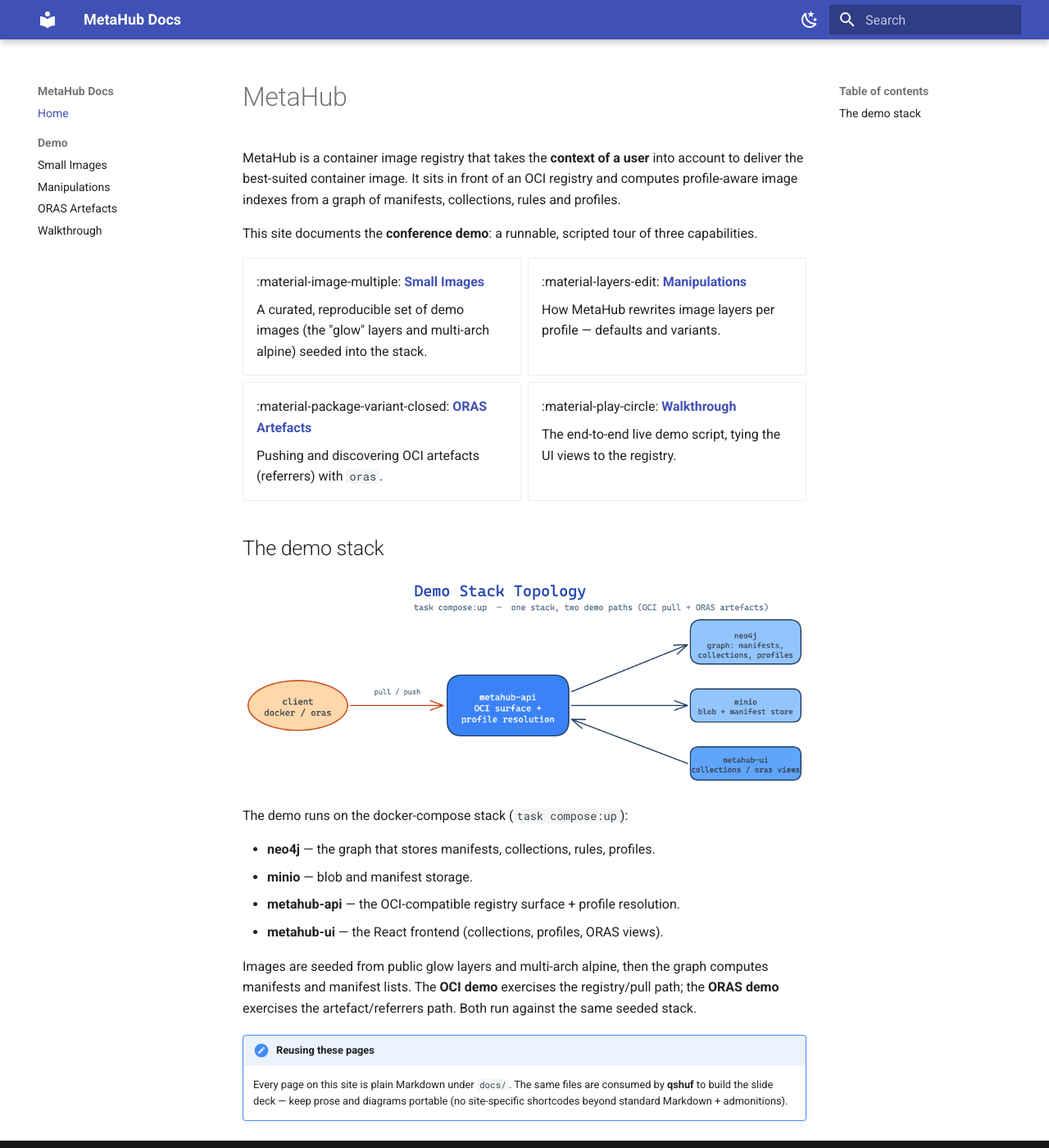
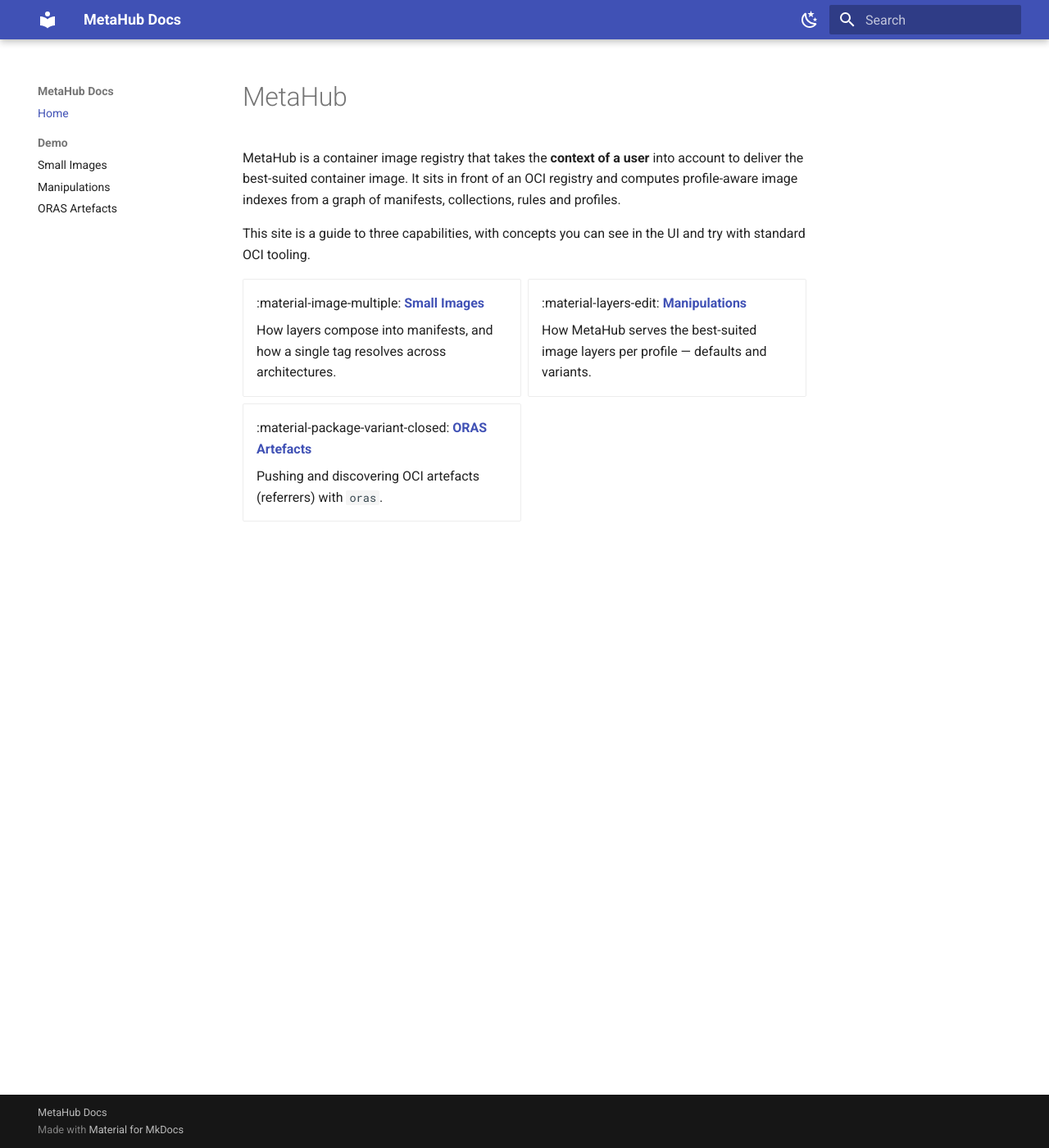
Before and after one commit to MetaHub-Registry/metahub-docs, an MkDocs documentation site: the page built from docs/index.md, in a window 1280 px wide and 1400 px high. Shown: the whole window at 82% size. Built offline with MkDocs 1.6.1 and Material for MkDocs 9.7.7, drawn with Linux system fonts in a browser that asks for light colours.

Commit message:
docs: make site user-facing + add versioned footer
- Remove the walkthrough page and demo-stack topology diagram (exposed
  internal stack/setup: compose tasks, neo4j/minio, metahub-admin)
- Reduce small-images, manipulations, oras-artefacts to user-facing
  concepts and standard OCI tooling (no internal seeding/parse commands)
- Add version.sh (same git-tag logic as the pipelines: exact tag, else
  main:<sha>) and surface it in the footer via mkdocs copyright/extra
- mkdocs-build.sh wires the version into local serve/check; Dockerfile
  bakes it via DOCS_VERSION build-arg

```diff
--- a/docs/index.md
+++ b/docs/index.md
@@ -5,47 +5,23 @@ into account to deliver the best-suited container image. It sits in front of an
 OCI registry and computes profile-aware image indexes from a graph of
 manifests, collections, rules and profiles.
 
-This site documents the **conference demo**: a runnable, scripted tour of three
-capabilities.
+This site is a guide to three capabilities, with concepts you can see in the
+UI and try with standard OCI tooling.
 
 <div class="grid cards" markdown>
 
 -   :material-image-multiple: **[Small Images](small-images.md)**
 
-    A curated, reproducible set of demo images (the "glow" layers and
-    multi-arch alpine) seeded into the stack.
+    How layers compose into manifests, and how a single tag resolves across
+    architectures.
 
 -   :material-layers-edit: **[Manipulations](manipulations.md)**
 
-    How MetaHub rewrites image layers per profile — defaults and variants.
+    How MetaHub serves the best-suited image layers per profile — defaults
+    and variants.
 
 -   :material-package-variant-closed: **[ORAS Artefacts](oras-artefacts.md)**
 
     Pushing and discovering OCI artefacts (referrers) with `oras`.
 
--   :material-play-circle: **[Walkthrough](walkthrough.md)**
-
-    The end-to-end live demo script, tying the UI views to the registry.
-
 </div>
-
-## The demo stack
-
-![Demo stack topology: client pulls/pushes via metahub-api, which reads the neo4j graph and minio store; metahub-ui renders collections, profiles and ORAS views](assets/diagrams/demo-stack-topology.png)
-
-The demo runs on the docker-compose stack (`task compose:up`):
-
-- **neo4j** — the graph that stores manifests, collections, rules, profiles.
-- **minio** — blob and manifest storage.
-- **metahub-api** — the OCI-compatible registry surface + profile resolution.
-- **metahub-ui** — the React frontend (collections, profiles, ORAS views).
-
-Images are seeded from public glow layers and multi-arch alpine, then the graph
-computes manifests and manifest lists. The **OCI demo** exercises the
-registry/pull path; the **ORAS demo** exercises the artefact/referrers path.
-Both run against the same seeded stack.
-
-!!! note "Reusing these pages"
-    Every page on this site is plain Markdown under `docs/`. The same files are
-    consumed by **qshuf** to build the slide deck — keep prose and diagrams
-    portable (no site-specific shortcodes beyond standard Markdown + admonitions).
--- a/mkdocs.yml
+++ b/mkdocs.yml
@@ -5,6 +5,11 @@ site_description: >-
 site_url: https://docs.metahub.hvk/
 docs_dir: docs
 site_dir: site
+
+# Footer shows the build version, resolved by misc/version.sh using the same
+# git-tag logic as the GoCD pipelines (exact tag -> tag, else main:<sha>).
+# Injected at build time via the MKDOCS_VERSION env var.
+copyright: !ENV [MKDOCS_COPYRIGHT, "MetaHub Docs"]
 
 theme:
   name: material
@@ -51,7 +56,10 @@ nav:
       - Small Images: small-images.md
       - Manipulations: manipulations.md
       - ORAS Artefacts: oras-artefacts.md
-      - Walkthrough: walkthrough.md
+
+extra:
+  # Build version (git tag or main:<sha>), injected by misc/mkdocs-build.sh.
+  version: !ENV [MKDOCS_VERSION, "dev"]
 
 # Fail the build on broken internal links / nav (CI runs `mkdocs build --strict`).
 strict: true
```
Also changed, not shown: Taskfile.yaml (+11 -5 lines), docs/manipulations.md (+6 -15 lines), docs/oras-artefacts.md (+9 -13 lines), docs/small-images.md (+5 -28 lines), docs/walkthrough.md (deleted, +0 -61 lines), docs/assets/diagrams/demo-stack-topology.png (deleted), 4 other files.
